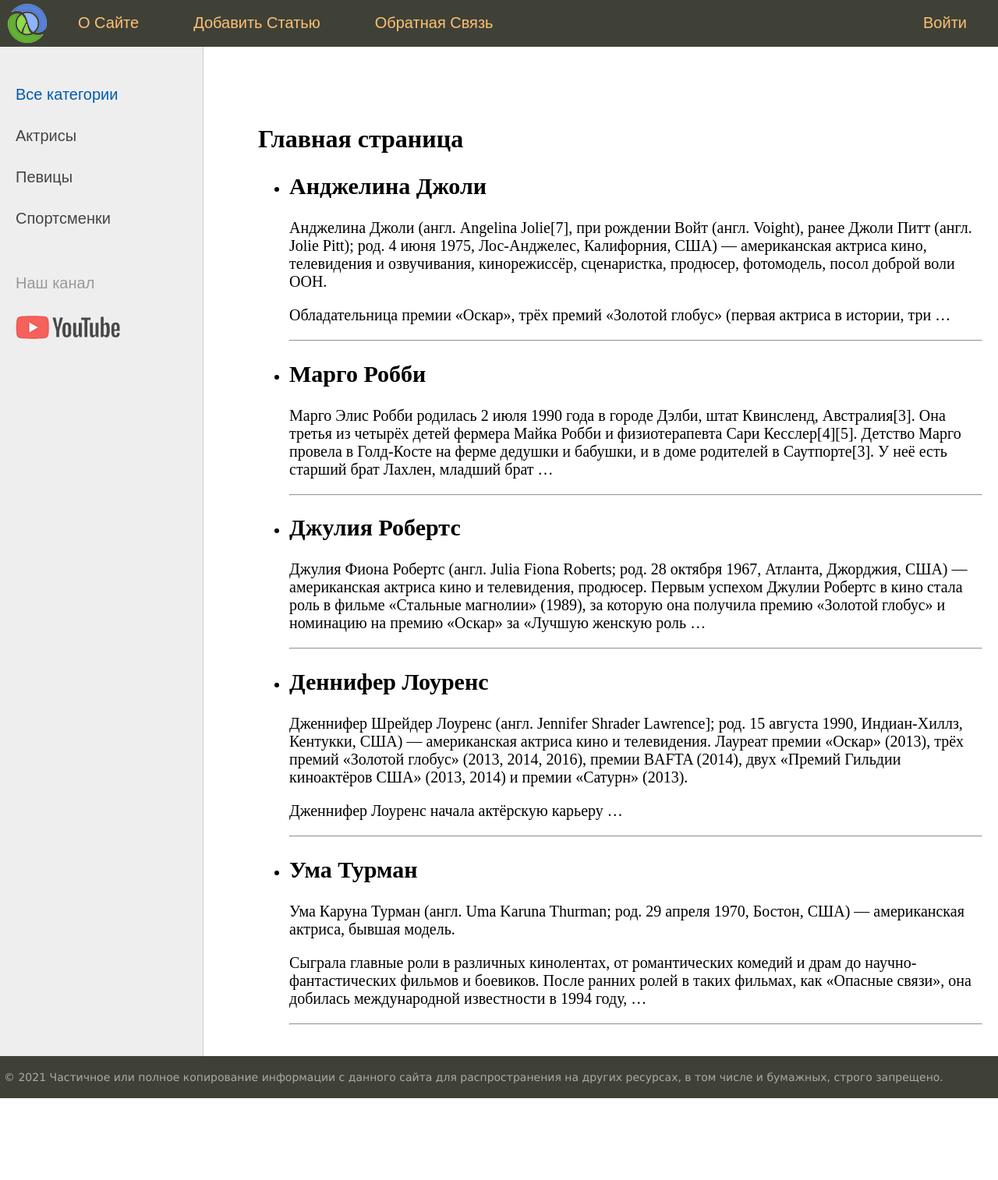
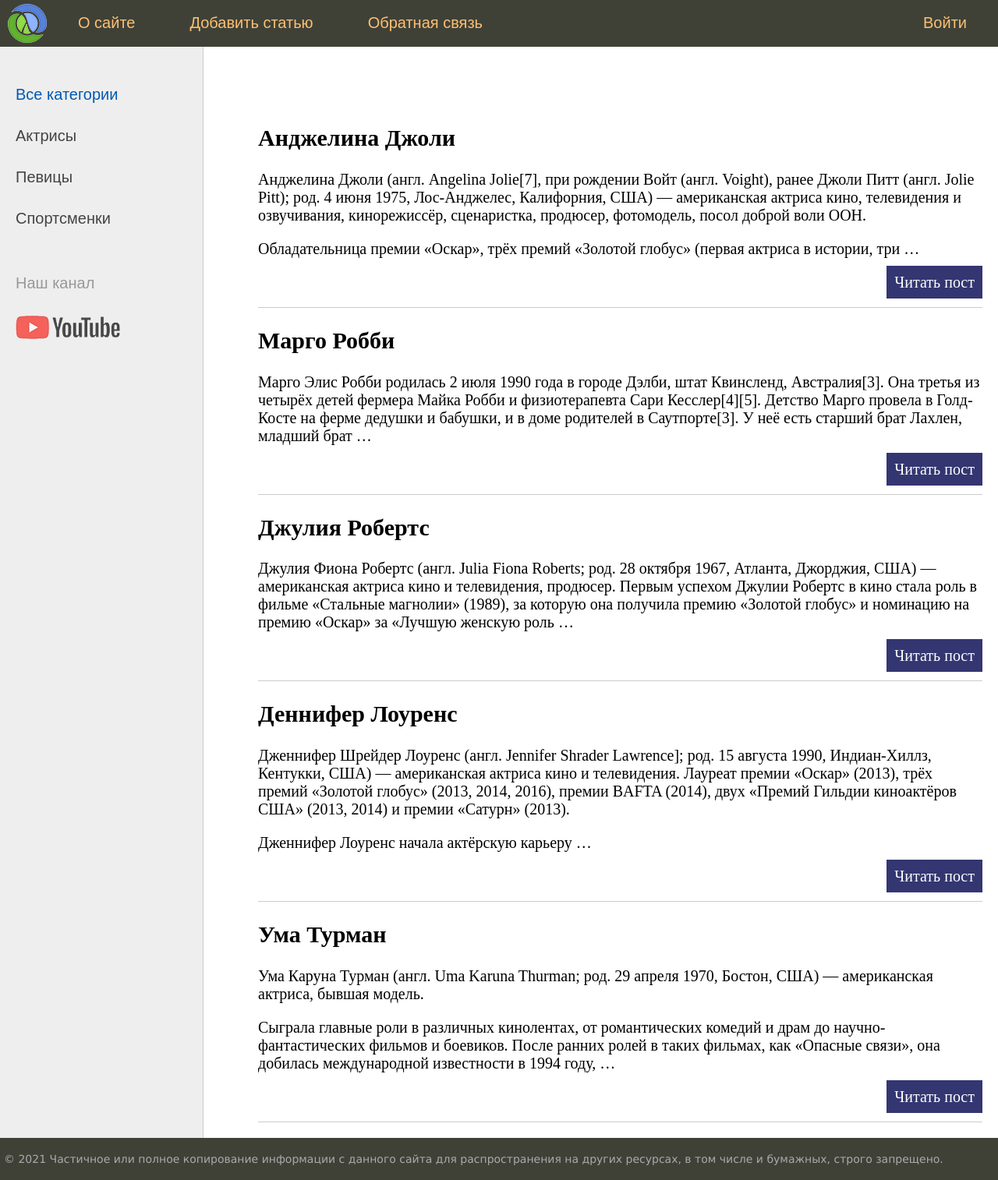
Before and after one commit to CoFFuSS/P_site, a Django app: page / in a window 1280 px wide. Shown: the whole page at 78% size. Before the commit the page ends 1409 px from the top, so only its background shows below. Run offline with Django 4.2, Linux system fonts and the light colour scheme; data comes from the database, SQL or seed files in the repository.

Commit message:
Формирование URL-адресов в шаблонах

```diff
--- a/pybase/main/models.py
+++ b/pybase/main/models.py
@@ -1,4 +1,5 @@
 from django.db import models
+from django.urls import reverse
 
 class Main(models.Model):
     title = models.CharField(max_length=255)
@@ -10,3 +11,6 @@ class Main(models.Model):
 
     def __str__(self) -> str:
         return self.title
+
+    def get_absolute_url(self):
+        return reverse("post", kwargs={"post_id": self.pk})
--- a/pybase/main/templates/main/base.html
+++ b/pybase/main/templates/main/base.html
@@ -3,32 +3,47 @@
 <html>
   <head>
     <title>{{title}}</title>
-	<link type="text/css" href="{% static 'main/css/styles.css' %}" rel="stylesheet" />
-	<meta http-equiv="Content-Type" content="text/html; charset=utf-8">
-	<link rel="shortcut icon" href="{% static 'main/images/main.ico' %}" type="image/x-icon"/>
-	<meta name="viewport" content="width=device-width, initial-scale=1.0">
+    <link
+      type="text/css"
+      href="{% static 'main/css/styles.css' %}"
+      rel="stylesheet"
+    />
+    <meta http-equiv="Content-Type" content="text/html; charset=utf-8" />
+    <link
+      rel="shortcut icon"
+      href="{% static 'main/images/main.ico' %}"
+      type="image/x-icon"
+    />
+    <meta name="viewport" content="width=device-width, initial-scale=1.0" />
   </head>
   <body>
-<table class="table-page" border=0 cellpadding="0" cellspacing="0">
-<tr><td valign=top>
+    <table class="table-page" border="0" cellpadding="0" cellspacing="0">
+      <tr>
+        <td valign="top">
           {% block mainmenu %}
           <div class="header">
             <ul id="mainmenu" class="mainmenu">
-			<li class="logo"><a href="#"><div class="logo"></div></a></li>
-{% for m in menu %}
-	{% if not forloop.last %}
-			<li><a href="#">{{m.title}}</a></li>
+              <li class="logo">
+                <a href="{% url 'home' %}"><div class="logo"></div></a>
+              </li>
+              {% for m in menu %} {% if not forloop.last %}
+              <li><a href="{% url m.url_name %}">{{m.title}}</a></li>
               {% else %}
-			<li class="last"><a href="#">{{m.title}}</a></li>
-	{% endif %}
-{% endfor %}
+              <li class="last">
+                <a href="{% url m.url_name %}">{{m.title}}</a>
+              </li>
+              {% endif %} {% endfor %}
             </ul>
             <div class="clear"></div>
           </div>
           {% endblock mainmenu %}
 
-
-<table class="table-content" border=0 cellpadding="0" cellspacing="0">
+          <table
+            class="table-content"
+            border="0"
+            cellpadding="0"
+            cellspacing="0"
+          >
             <tr>
               <!-- Sidebar слева -->
               <td valign="top" class="left-chapters">
@@ -39,31 +54,43 @@
                   <li><a href="#">Спортсменки</a></li>
                   <li class="share">
                     <p>Наш канал</p>
-		<a class="share-yt" href="https://www.youtube.com/channel/UClJzWfGWuGJL2t-3dYKcHTA/playlists" target="_blank" rel="nofollow"></a>
+                    <a
+                      class="share-yt"
+                      href="https://www.youtube.com/channel/UClJzWfGWuGJL2t-3dYKcHTA/playlists"
+                      target="_blank"
+                      rel="nofollow"
+                    ></a>
                   </li>
                 </ul>
               </td>
               <!-- Конец Sidebar'а -->
               <td valign="top" class="content">
                 <!-- Хлебные крошки -->
-	{% block breadcrumbs %}
-	{% endblock %}
+                {% block breadcrumbs %} {% endblock %}
 
                 <!-- Блок контента -->
                 <div class="content-text">
-{% block content %}
-{% endblock %}
+                  {% block content %} {% endblock %}
                 </div>
                 <!-- Конец блока контента -->
-
-</td></tr></table>
-</td></tr>
+              </td>
+            </tr>
+          </table>
+        </td>
+      </tr>
       <!-- Footer -->
-<tr><td valign=top>
+      <tr>
+        <td valign="top">
           <div id="footer">
-		<p>&copy; 2021 Частичное или полное копирование информации с данного сайта для распространения на других ресурсах, в том числе и бумажных, строго запрещено.</p>
+            <p>
+              &copy; 2021 Частичное или полное копирование информации с данного
+              сайта для распространения на других ресурсах, в том числе и
+              бумажных, строго запрещено.
+            </p>
           </div>
-</td></tr></table>
+        </td>
+      </tr>
+    </table>
     <!-- Конец footer'а и страницы -->
   </body>
 </html>
--- a/pybase/main/templates/main/index.html
+++ b/pybase/main/templates/main/index.html
@@ -1,14 +1,15 @@
 {% extends 'main/base.html' %} {% block content %}
-<h1>{{title}}</h1>
-
-<ul>
+<ul class="list-articles">
   {% for p in posts %}
   <li>
     <h2>{{p.title}}</h2>
-    <p>{{p.content | linebreaks | truncatewords:50}}</p>
-    <hr />
+    {% autoescape on %} {{p.content|linebreaks|truncatewords:50}}
+    {%endautoescape %}
+    <div class="clear"></div>
+    <p class="link-read-post">
+      <a href="{{ p.get_absolute_url }}">Читать пост</a>
+    </p>
   </li>
   {% endfor %}
 </ul>
-
 {% endblock %}
--- a/pybase/main/views.py
+++ b/pybase/main/views.py
@@ -3,27 +3,40 @@ from django.shortcuts import redirect, render
 
 from .models import *
 
-menu = ["о сайте", "Добавить статью", "Обратная связь", "Войти"]
+menu = [{'title': "О сайте", 'url_name': 'about'},
+        {'title': "Добавить статью", 'url_name': 'add_page'},
+        {'title': "Обратная связь", 'url_name': 'contact'},
+        {'title': "Войти", 'url_name': 'login'}]
+
 
 def index(request):  # HttpRequest
     posts = Main.objects.all()
-    return render(request, 'main/index.html', {'posts': posts, 'menu' : menu, 'title' : 'Главная страница'})
+    context = {
+        'posts': posts,
+        'menu': menu,
+        'title': 'Главная страница'
+    }
+    return render(request, 'main/index.html', context=context)
+
 
 def about(request):  # HttpRequest
-    return render(request, 'main/about.html', {'menu' : menu, 'title' : 'О сайте'})
+    return render(request, 'main/about.html', {'menu': menu, 'title': 'О сайте'})
 
 
-def categories(request, catid):
-    if request.GET:
-        print(request.GET)
-    return HttpResponse(f"<h1>Статьи по категориям</h1><p>{catid}</p>")
+def addpage(request):
+    return HttpResponse('Добавление статьи')
 
-def archive(request, year):
-    if int(year) > 2020:
-        return redirect('home', permanent=True)
 
-    return HttpResponse(f"<h1>Архив по годам<h1><p>{year}</p>")
+def contact(request):
+    return HttpResponse('Обратная связь')
+
+
+def login(request):
+    return HttpResponse('Авторизация')
 
 
 def pageNotFound(request, exception):
     return HttpResponseNotFound('<h1>Страница не найдена</h1>')
+
+def show_post(request, post_id):
+    return HttpResponse(f"Отображение статьи с id = {post_id}")
--- a/pybase/pybase/urls.py
+++ b/pybase/pybase/urls.py
@@ -24,9 +24,14 @@ from django.urls import path, include
 urlpatterns = [
     path('', index, name='home'),
     path('about/', about, name='about'),
+    path('addpage/', addpage, name='add_page'),
+    path('contact/', contact, name='contact'),
+    path('login', login, name='login'),
+    path('post/<int:post_id>/', show_post, name='post'),
 ]
 
 if settings.DEBUG:
-    urlpatterns += static(settings.MEDIA_URL, document_root = settings.MEDIA_ROOT)
+    urlpatterns += static(settings.MEDIA_URL,
+                          document_root=settings.MEDIA_ROOT)
 
 handler404 = pageNotFound
```
Also changed, not shown: pybase/main/urls.py (+5 -2 lines). Lines whose indentation alone changed are shown as unchanged.
